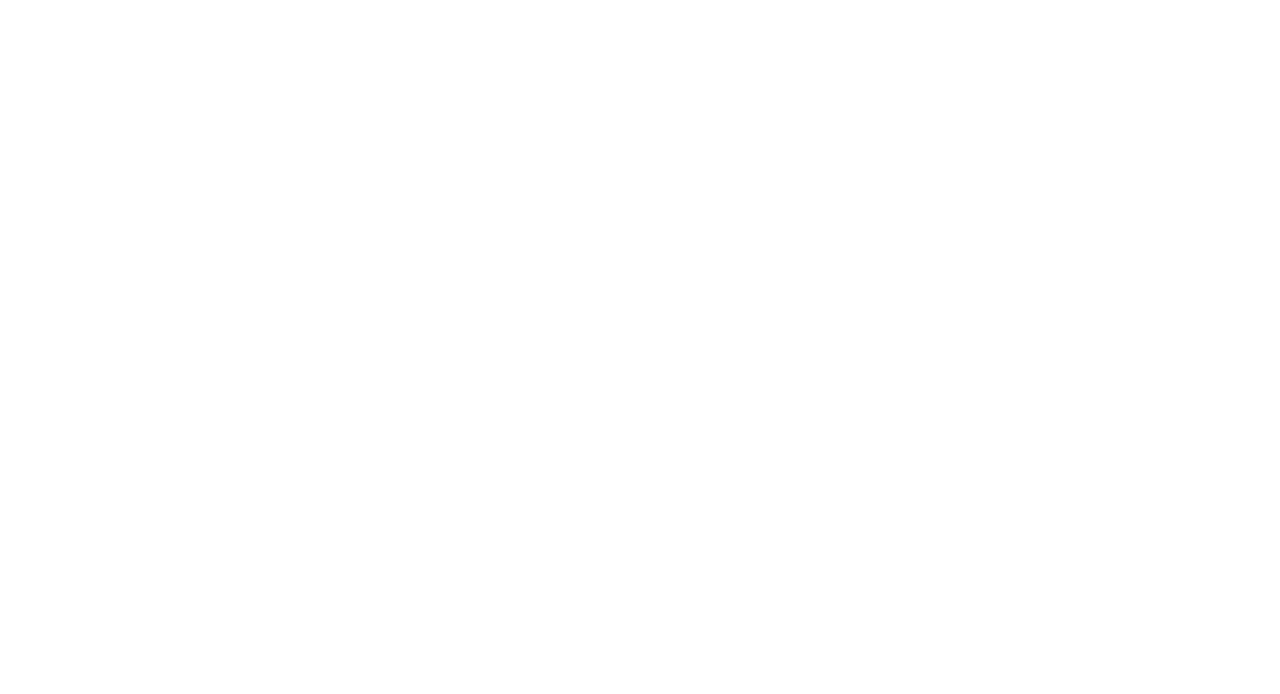
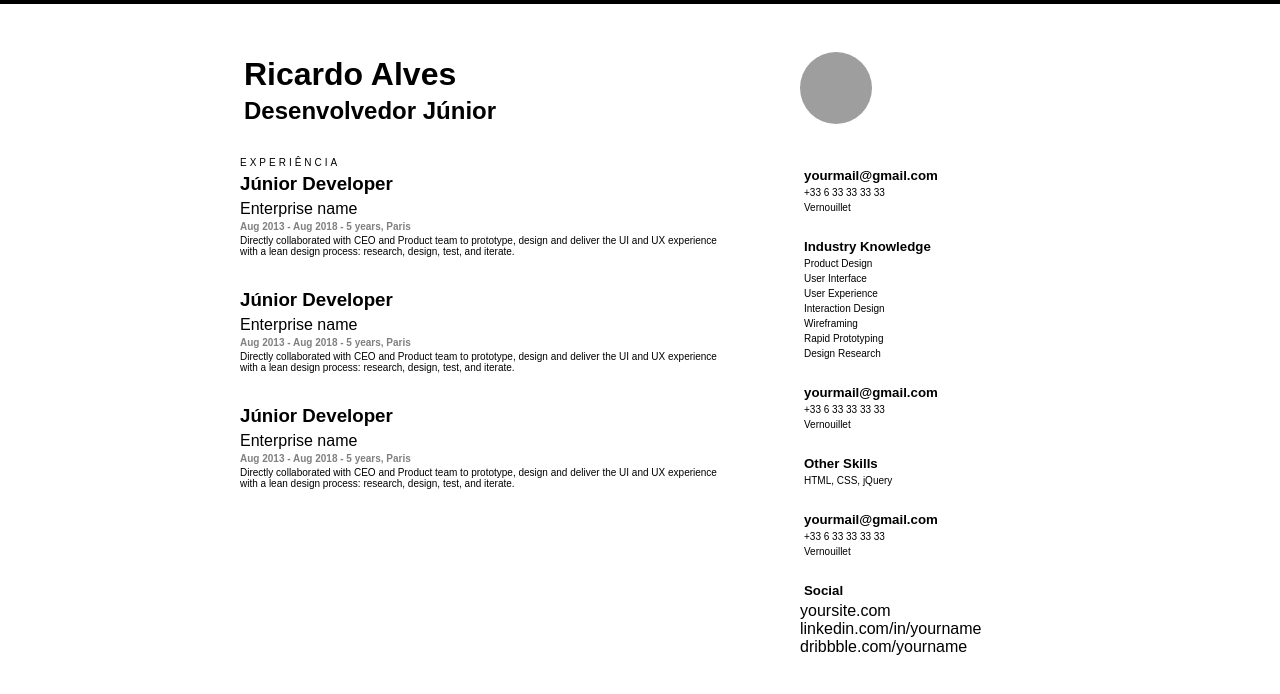
Before and after one commit to ricardosholl/curriculo-css, a plain HTML site: page index.html in a window 1280 px wide. Drawn offline with Linux system fonts and the light colour scheme; grey boxes are pictures that could not be loaded.

Commit message:
implementação do layout do curriculo

```diff
--- a/css/style.css
+++ b/css/style.css
@@ -0,0 +1,73 @@
+*{
+    margin: 0;
+    padding: 0;
+    list-style: none;
+}
+body {
+    margin: 0px;
+    font-family: Arial, Helvetica, sans-serif;
+}
+
+h1,h2,h5 {
+    margin: 4px;
+}
+
+h3.title {
+    margin: 0;
+    margin-top: 5px;
+    font-weight: bold;
+}
+h4.subtitle {
+    margin: 0;
+    margin-top: 5px;
+    font-weight: normal;
+}
+h5.date {
+    font-size: 10px;
+    color: gray;
+    margin: 0;
+    margin-top: 3px;
+}
+section {
+    margin-bottom: 32px;
+
+}
+.section-title {
+    text-transform: uppercase;
+    letter-spacing: 3px;
+    margin: 0;
+    margin-top: 32px;
+}
+p {
+    margin: 4px;
+    font-size: 10px;
+}
+p.description {
+    margin: 0;
+    margin-top: 3px;
+}
+.barra-superior {
+    width: 100%;
+    height: 4px;
+    background-color: black;
+}
+.curriculo {
+    width: 800px;
+    margin: auto;
+    display: flex;
+    padding-top: 48px;
+}
+
+.esquerda {
+    width: 70%;;
+}
+
+.direita {
+    width: 30%;
+}
+
+.avatar {
+    width: 72px;
+    height: 72px;
+    border-radius: 50px;
+}
--- a/index.html
+++ b/index.html
@@ -2,10 +2,80 @@
 <html>
     <head>
         <meta charset="UTF-8" />
-        <link type="stylesheet" href="css/style.css" />
+        <link rel="stylesheet" href="css/style.css" />
         <title>Curriculo aula CSS</title>
     </head>
     <body>
+        <div class="barra-superior"></div>
+        <div class="curriculo">
+            <div class="esquerda">
+                <h1>Ricardo Alves</h1>
+                <h2>Desenvolvedor Júnior</h2>
+                <p class="section-title">Experiência</p>
+                <section>
+                    <h3 class="title">Júnior Developer</h3>
+                    <h4 class="subtitle">Enterprise name</h4>
+                    <h5 class="date">Aug 2013 - Aug 2018 - 5 years, Paris</h5>
+                    <p class="description">Directly collaborated with CEO and Product team to prototype, design and deliver the UI and UX experience<br> with a lean design process: research, design, test, and iterate.</p>
+                </section>
+                <section>
+                    <h3 class="title">Júnior Developer</h3>
+                    <h4 class="subtitle">Enterprise name</h4>
+                    <h5 class="date">Aug 2013 - Aug 2018 - 5 years, Paris</h5>
+                    <p class="description">Directly collaborated with CEO and Product team to prototype, design and deliver the UI and
+                        UX experience<br> with a lean design process: research, design, test, and iterate.</p>
+                </section>
+                <section>
+                    <h3 class="title">Júnior Developer</h3>
+                    <h4 class="subtitle">Enterprise name</h4>
+                    <h5 class="date">Aug 2013 - Aug 2018 - 5 years, Paris</h5>
+                    <p class="description">Directly collaborated with CEO and Product team to prototype, design and deliver the UI and
+                        UX experience<br> with a lean design process: research, design, test, and iterate.</p>
+                </section>
+
+            </div>
+            <div class="direita">
+                <img class="avatar" src="https://i.pinimg.com/736x/34/60/3c/34603ce8a80b1ce9a768cad7ebf63c56.jpg" />
+                     <div><br/><br/>
+                         <h5 class="subtittle">yourmail@gmail.com</h5>
+                         <p>+33 6 33 33 33 33</p>
+                         <p>Vernouillet</p>
+                     </div><br>
+                     <div>
+                        <h5 class="subtittle">Industry Knowledge</h5>
+                        <p>Product Design</p>
+                        <p>User Interface</p>
+                        <p>User Experience</p>
+                        <p>Interaction Design</p>
+                        <p>Wireframing</p>
+                        <p>Rapid Prototyping</p>
+                        <p>Design Research</p>
+                     </div><br>
+                    <div>
+                        <h5 class="subtittle">yourmail@gmail.com</h5>
+                        <p>+33 6 33 33 33 33</p>
+                        <p>Vernouillet</p>
+                    </div><br>
+                    <div>
+                        <h5 class="subtittle">Other Skills</h5>
+                        <p>HTML, CSS, jQuery</p>
+                    </div><br>
+                    <div>
+                        <h5 class="subtittle">yourmail@gmail.com</h5>
+                        <p>+33 6 33 33 33 33</p>
+                        <p>Vernouillet</p>
+                    </div><br>
+                    <div>
+                        <h5 class="subtittle">Social</h5>
+                        <ul>
+                            <li>yoursite.com</li>
+                            <li>linkedin.com/in/yourname</li>
+                            <li>dribbble.com/yourname</li>
+                        </ul>
+
+                    </div>
+            </div>
+        </div>
 
     </body>
 </html>
```
